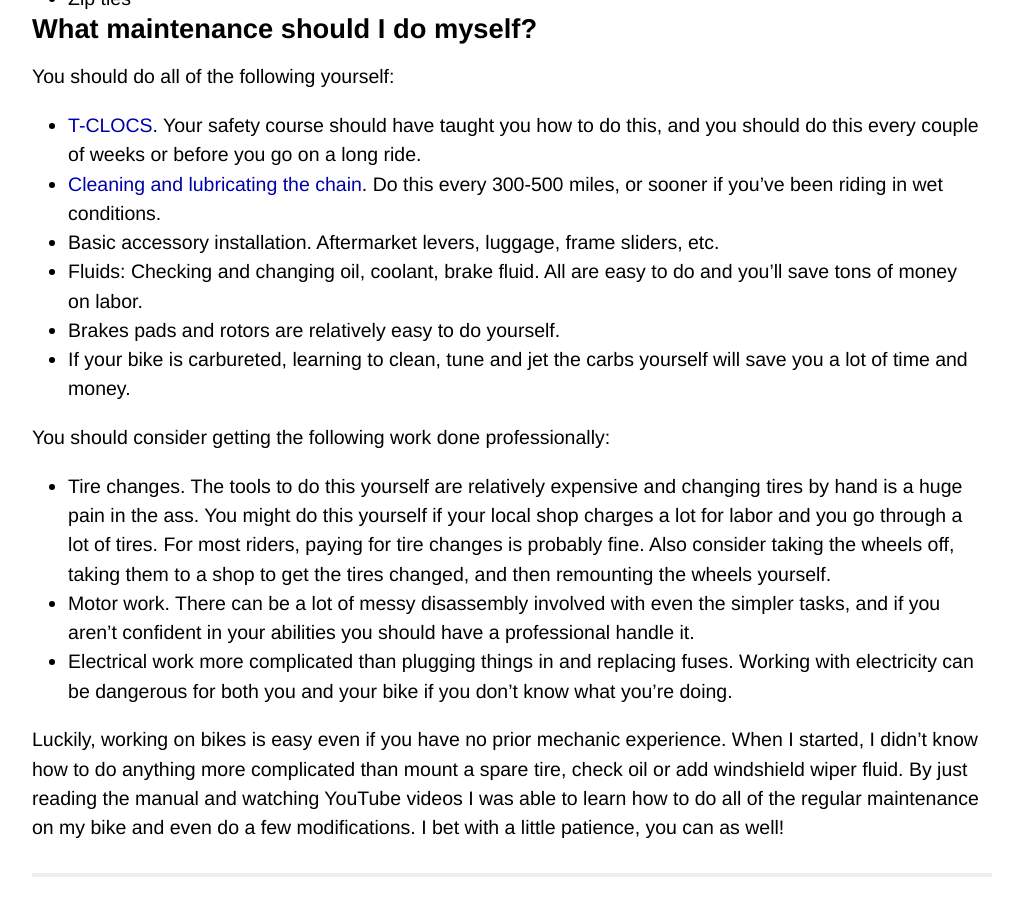
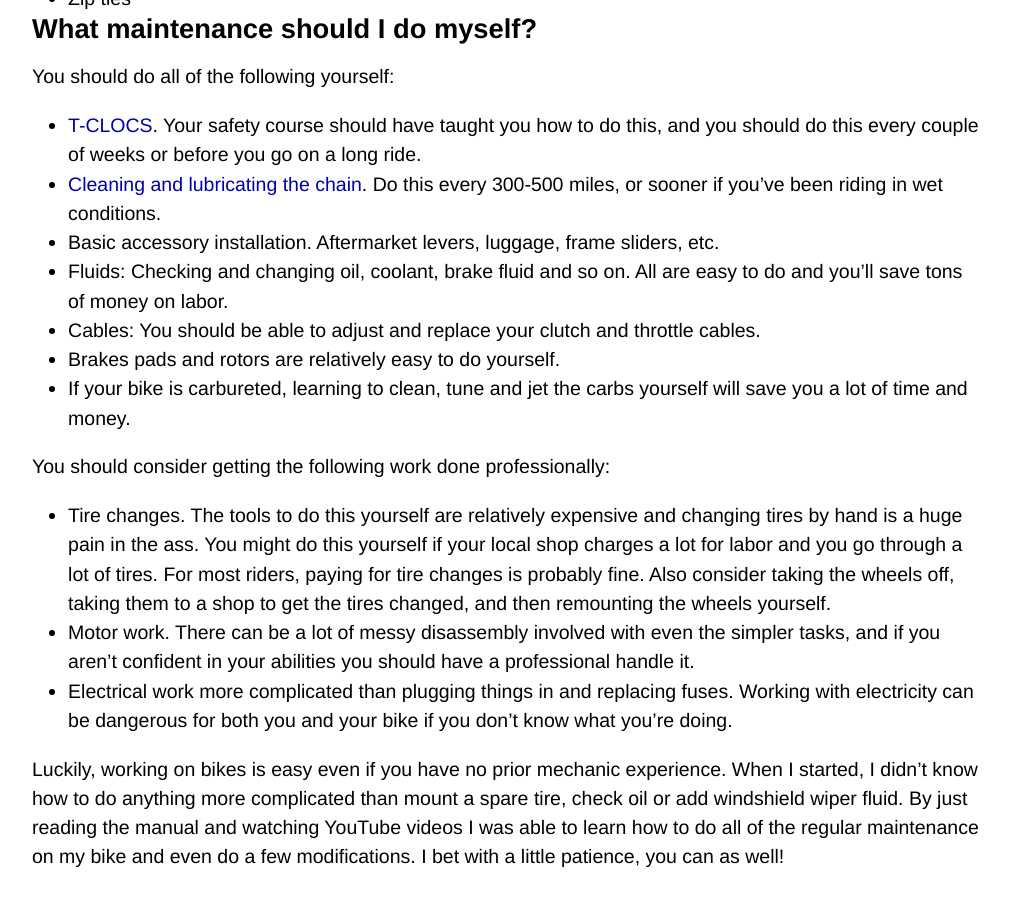
Before and after one commit to dharmab/dharmab.github.io, a Jekyll site: the page built from _posts/2016-10-02-motorcycle-maintenance.md, in a window 1280 px wide and 900 px high, scrolled down 1722 px. Shown: the whole window, without its empty margins (128-1151 px from the left). Built offline with Jekyll 4.4.1, drawn with Linux system fonts in a browser that asks for light colours.

Commit message:
Update post on motorcycle maintenance

```diff
--- a/_posts/2016-10-02-motorcycle-maintenance.md
+++ b/_posts/2016-10-02-motorcycle-maintenance.md
@@ -56,7 +56,8 @@ You should do all of the following yourself:
 - [T-CLOCS](https://www.youtube.com/watch?v=YyxU1jTUz-k). Your safety course should have taught you how to do this, and you should do this every couple of weeks or before you go on a long ride.
 - [Cleaning and lubricating the chain](https://www.youtube.com/watch?v=XgPpLKCUlbA). Do this every 300-500 miles, or sooner if you've been riding in wet conditions.
 - Basic accessory installation. Aftermarket levers, luggage, frame sliders, etc.
-- Fluids: Checking and changing oil, coolant, brake fluid. All are easy to do and you'll save tons of money on labor.
+- Fluids: Checking and changing oil, coolant, brake fluid and so on. All are easy to do and you'll save tons of money on labor.
+- Cables: You should be able to adjust and replace your clutch and throttle cables.
 - Brakes pads and rotors are relatively easy to do yourself.
 - If your bike is carbureted, learning to clean, tune and jet the carbs yourself will save you a lot of time and money.
 
```
